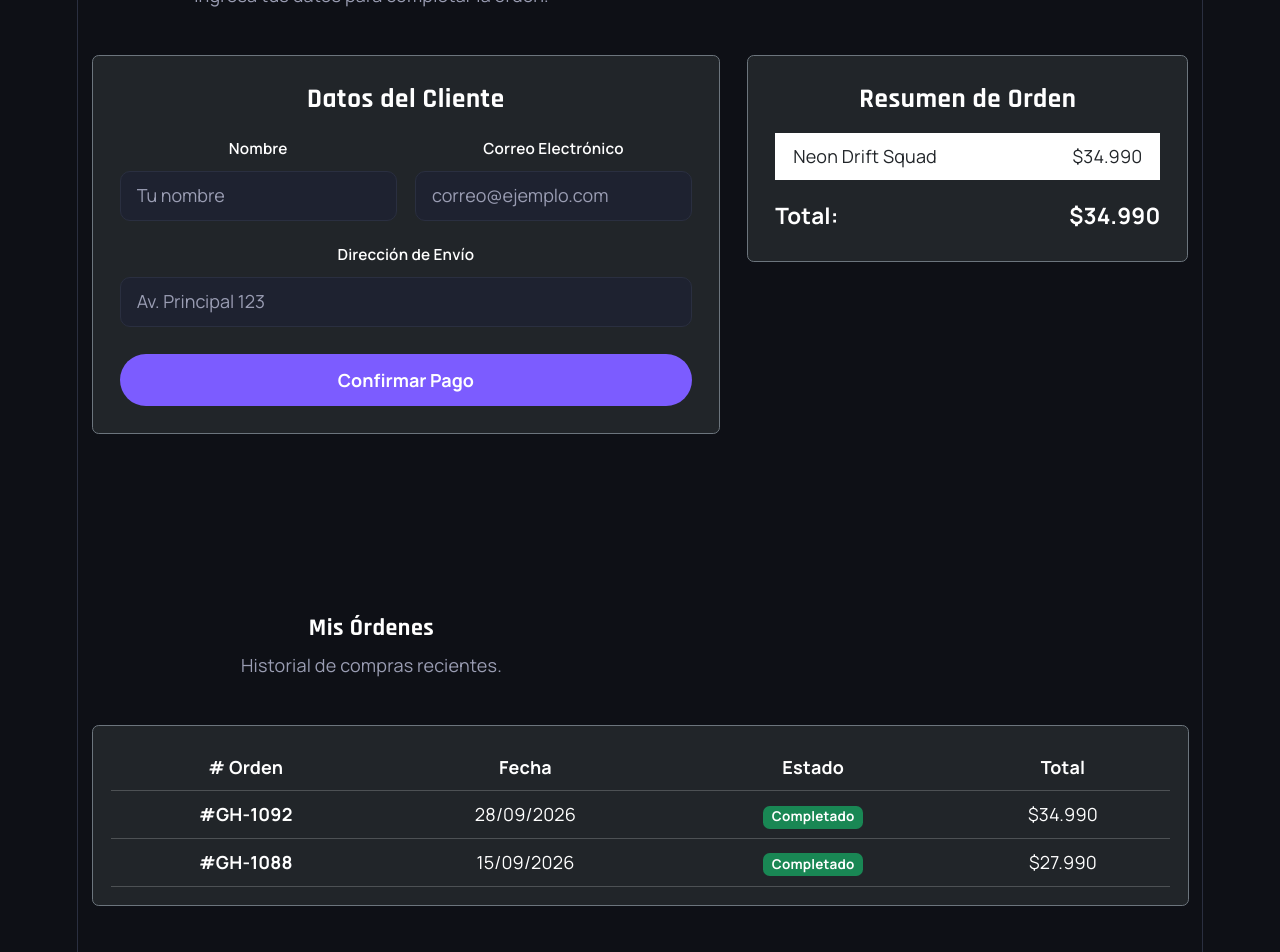
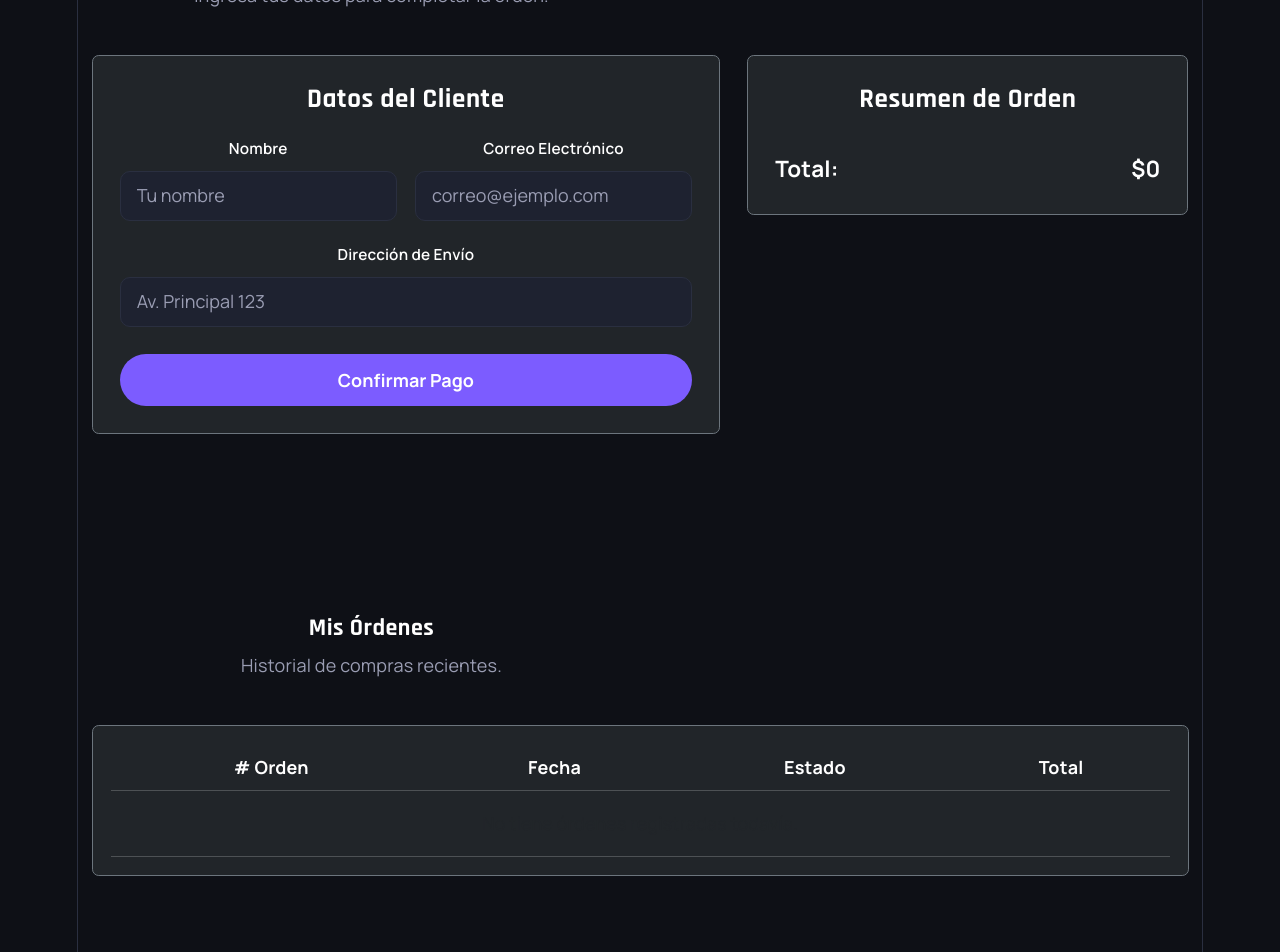
Before and after one commit to Milan-Quintana/Tienda-GameHub-Store, a React (Vite) app: page / in a window 1280 px wide. Shown: the part 2960-3912 px from the top of the page. Built offline with nearby package versions, Linux system fonts and the light colour scheme.

Commit message:
Hice que se guardaran las Compras

```diff
--- a/src/App.jsx
+++ b/src/App.jsx
@@ -47,6 +47,29 @@ function App() {
     setCarrito((prev) => prev.filter((item) => item.id != id));
   };
 
+  //Fusión pra procesar la compra y registrar la orden
+  const crearOrden = () => {
+    if (carrito.length === 0) return;
+
+    const totalCalculado = carrito.reduce((acc, item) => acc + item.precio * item.cantidad, 0);
+    const hoy = new Date();
+    const fechaFormateada = hoy.toLocaleDateString('es-CL', {
+      day: '2-digit',
+      month: '2-digit',
+      year: 'numeric'
+    });
+
+    const nuevaOrden = {
+      id: `#GH-${Math.floor(1000 + Math.random() * 9000)}`,
+      fecha: fechaFormateada,
+      estado: 'Completado',
+      total: totalCalculado
+    };
+
+    setOrdenes((prev) => [nuevaOrden, ...prev]);
+    setCarrito([]); // Vaciamos el Carrito tras confirmar la Compra
+  };
+
   const totalItems = carrito.reduce((acc, item) => acc + item.cantidad, 0);
 
   return (
--- a/src/Checkout.jsx
+++ b/src/Checkout.jsx
@@ -1,4 +1,21 @@
-export default function Checkout() {
+export default function Checkout({ carrito = [], alConfirmarPago }) {
+  // Calculamos el Total Dinámico según los Productos en el Carrito
+  const total = carrito.reduce((acc, item) => acc + item.precio * item.cantidad, 0);
+
+  // Manejo del envío del formulario
+  const handleSubmit = (e) => {
+    e.preventDefault();
+
+    if (carrito.length === 0){
+      alert("Tu Carrito está vacío. Agrega productos antes de Confirmar el Pago.");
+      return;
+    }
+
+    // Ejecuta la función crearOrden de App.jsx
+    alConfirmarPago();
+    alert("¡Pago Confirmado con éxito! Tu Orden ha sido agregado a 'Mis Ordenes'.");
+  };
+
   return (
     <section id="checkout" className="section">
       <div className="container">
@@ -8,7 +25,7 @@ export default function Checkout() {
         </div>
         <div className="row g-4">
           <div className="col-lg-7">
-            <form className="p-4 rounded bg-dark border border-secondary">
+            <form onSubmit={handleSubmit} className="p-4 rounded bg-dark border border-secondary">
               <h4 className="mb-3 text-white">Datos del Cliente</h4>
               <div className="row g-3">
                 <div className="col-md-6">
@@ -30,15 +47,21 @@ export default function Checkout() {
           <div className="col-lg-5">
             <div className="p-4 rounded bg-dark border border-secondary text-white">
               <h4 className="mb-3">Resumen de Orden</h4>
-              <ul className="list-group list-group-flush mb-3 text-dark">
-                <li className="list-group-item d-flex justify-content-between align-items-center">
-                  Neon Drift Squad
-                  <span>$34.990</span>
-                </li>
-              </ul>
+              {carrito.lenght === 0 ? (
+                <p className="text-muted">No hay productos en la Orden.</p>
+              ) : (
+                <ul className="list-group list-group-flush mb-3 text-dark">
+                  {carrito.map((item) => (
+                    <li key={item.id} className="List-group-item d-flex justify-content-between align-items-center">
+                      <span>{item.nombre} (x{item.cantidad})</span>
+                      <span>${(item.precio * item.cantidad).toLocaleString('es-CL')}</span>
+                    </li>
+                  ))}
+                </ul>
+              )}
               <div className="d-flex justify-content-between text-white fw-bold fs-5">
                 <span>Total:</span>
-                <span className="text-accent">$34.990</span>
+                <span className="text-accent">${total.toLocaleString('es-CL')}</span>
               </div>
             </div>
           </div>
--- a/src/MisOrdenes.jsx
+++ b/src/MisOrdenes.jsx
@@ -1,4 +1,4 @@
-export default function MisOrdenes() {
+export default function MisOrdenes({ ordenes = [] }) {
   return (
     <section id="misordenes" className="section bg-alt">
       <div className="container">
@@ -17,18 +17,22 @@ export default function MisOrdenes() {
               </tr>
             </thead>
             <tbody>
-              <tr>
-                <th scope="row">#GH-1092</th>
-                <td>28/09/2026</td>
-                <td><span className="badge bg-success">Completado</span></td>
-                <td>$34.990</td>
-              </tr>
-              <tr>
-                <th scope="row">#GH-1088</th>
-                <td>15/09/2026</td>
-                <td><span className="badge bg-success">Completado</span></td>
-                <td>$27.990</td>
-              </tr>
+              {ordenes.length === 0 ? (
+                <tr>
+                  <td colSpan="4" className="text-center text-muted py-3">
+                    No tiene órdenes registradas todavía.
+                  </td>
+                </tr>
+              ) : (
+                ordenes.map((ord) => (
+                  <tr key={ord.id}>
+                    <th scope="row">{ord.id}</th>
+                    <td>{ord.fecha}</td>
+                    <td><span className="badge bg-success">{ord.estado}</span></td>
+                    <td>${ord.total.toLocaleString('es-CL')}</td>
+                  </tr>
+                ))
+              )}
             </tbody>
           </table>
         </div>
```
